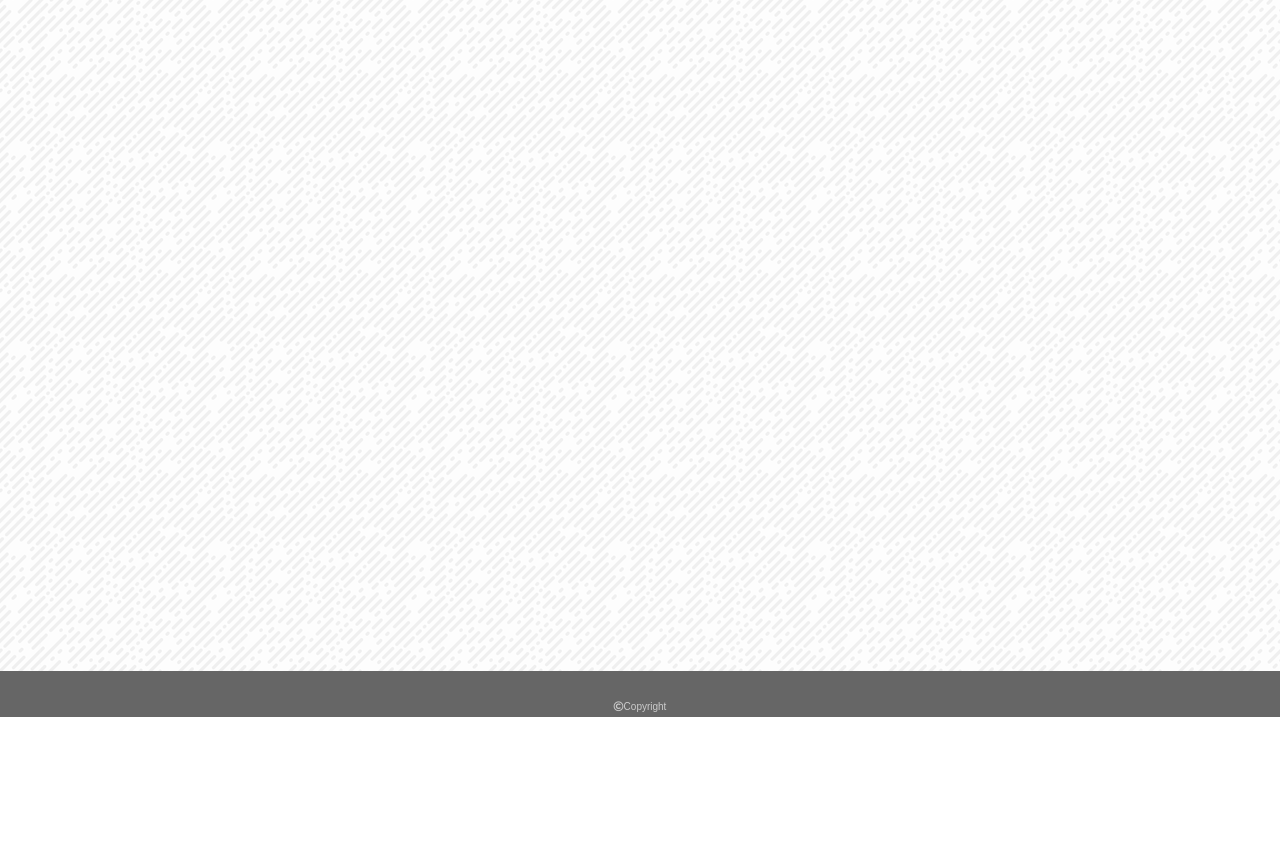
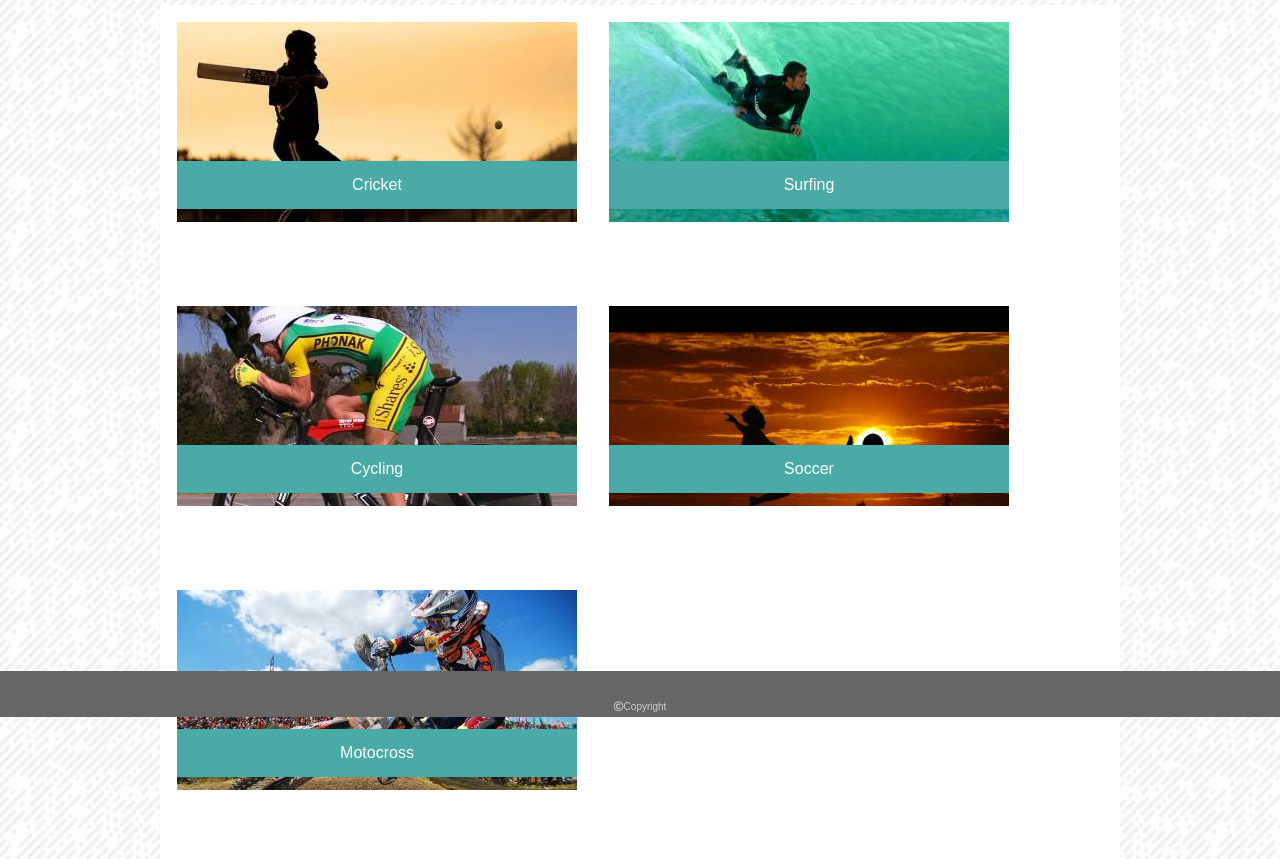
Before and after one commit to ethanholston/Basic-Portfolio, a plain HTML site: page portfolio.html in a window 1280 px wide. Shown: the part 83-942 px from the top of the page. Before the commit the page ends 800 px from the top, so only its background shows below. Drawn offline with Linux system fonts and the light colour scheme.

Commit message:
built portfolio and contact pages

```diff
--- a/assets/css/style.css
+++ b/assets/css/style.css
@@ -2,7 +2,7 @@ h2{
     color: #4aaaa5;
     font-family: 'Georgia', Times, Times New Roman, serif;
     border-bottom: 3px solid #cccccc;
-    margin: 25px 0 0 15px;
+    margin: 25px 15px    0 15px;
     padding-top: 15px;
     padding-bottom: 15px;
 }
@@ -14,6 +14,7 @@ nav{
     height: 80px;
     top: 0;
     left: 0;
+    z-index: 1;
 }
 
 
@@ -68,16 +69,24 @@ li{
     padding-left: 15px;
 }
 
+
+.form{
+    margin-bottom: -10px;
+}
+
+.textfields{
+    margin: 0 0 0 15px;
+    width: 930px;
+}
+
+
 body{
     background-image: url(../images/funky-lines.png);
-    background-color: white;
     background-position: center;
-
 }
 
 #pic{
     float: left;
-    position: relative;
     padding: 20px;
     margin-top: 10px;
 }
@@ -86,16 +95,36 @@ p{
     margin: 25px 15px 20px 15px;
 }
 
+td{
+    padding: 15px;
+}
+
+.portfoliopic{
+    position: relative
+}
+
+.piclabel{
+    background: #4aaaa5;
+    text-align: center;
+    color: white;
+    font-family: 'Arial', 'Helvetica Neue', Helvetica, sans-serif;
+    padding: 15px;
+    position: relative;
+    top: -65px;
+}
+
 .maincontent{
     background-color: white;
     width: 960px;
-    margin-left: auto;
-    margin-right: auto;
+    margin: 0 auto;
+    margin-bottom: 15px;
     font-family: 'Arial', 'Helvetica Neue', Helvetica, sans-serif;
     color: #777777;
     position: relative;
     top: 80px;
 }
+
+
 
 footer{
     background-color: #666666;
@@ -106,7 +135,6 @@ footer{
     bottom: 0;
     width: 100%;
     left: 0;
-    /* line-height: 40px; */
     font-size: 10px;
     padding-top: 30px;
     padding-bottom: 5px;
--- a/portfolio.html
+++ b/portfolio.html
@@ -20,7 +20,21 @@
 
 <body>
     <div class="maincontent">
-
+        <div>
+            <table>
+                <tr>
+                    <td><img class="portfoliopic" src="assets/images/cricket.jpg"><div class="piclabel">Cricket</div></td>
+                    <td><img class="portfoliopic" src="assets/images/surfing.jpg"><div class="piclabel">Surfing</div></td>
+                </tr>
+                <tr>
+                    <td><img class="portfoliopic" src="assets/images/cycling.jpg"><div class="piclabel">Cycling</div></td>
+                    <td><img class="portfoliopic" src="assets/images/soccer.jpg"><div class="piclabel">Soccer</div></td>
+                </tr>
+                <tr>
+                    <td><img class="portfoliopic" src="assets/images/motocross.jpg"><div class="piclabel">Motocross</div></td>
+                </tr>
+            </table>
+        </div>
 </body>
 
 <footer>
```
Also changed, not shown: contact.html (+6 -0 lines), assets/images/cricket.jpg (added), assets/images/cycling.jpg (added), assets/images/motocross.jpg (added), assets/images/soccer.jpg (added), assets/images/surfing.jpg (added).
